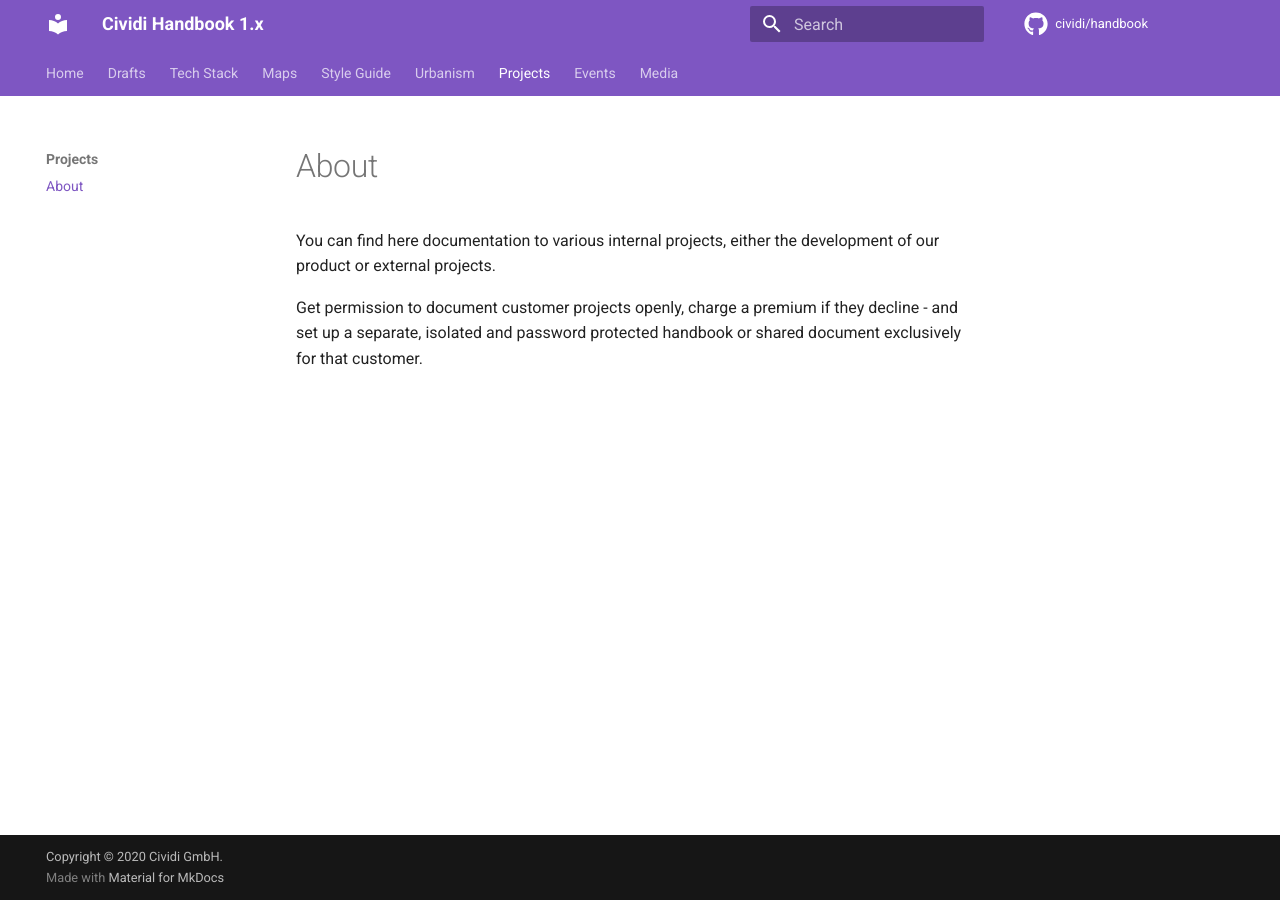
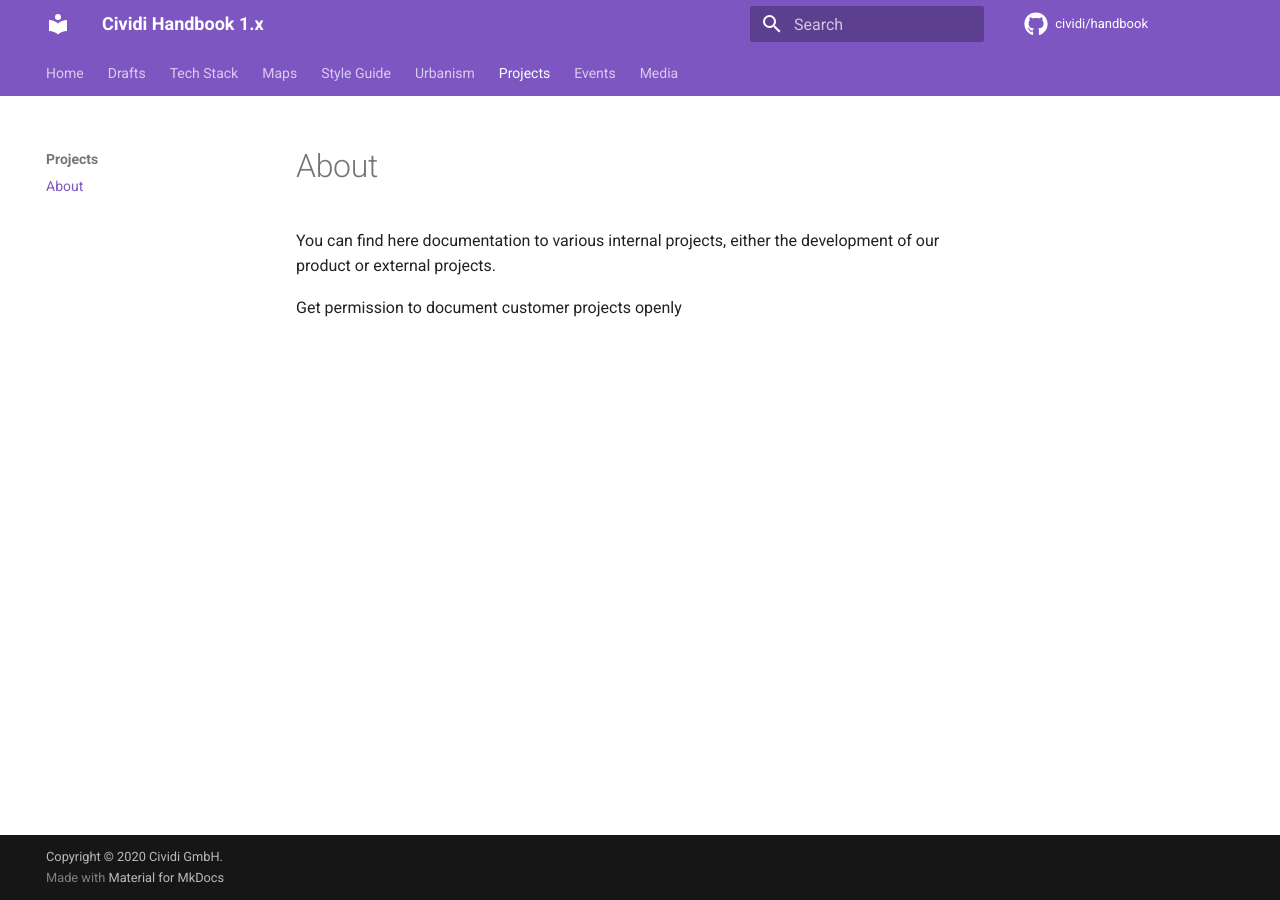
Before and after one commit to cividi/handbook, an MkDocs documentation site: the page built from docs/projects/about.md, in a window 1280 px wide. Built offline with MkDocs 1.6.1 and Material for MkDocs 9.7.7, drawn with Linux system fonts in a browser that asks for light colours; comment, search, counter and statistics services are not loaded; the version menu is left out.

Commit message:
Update about.md

```diff
--- a/docs/projects/about.md
+++ b/docs/projects/about.md
@@ -4,4 +4,4 @@ title: Projetcs/About
 
 You can find here documentation to various internal projects, either the development of our product or external projects.
 
-Get permission to document customer projects openly, charge a premium if they decline - and set up a separate, isolated and password protected handbook or shared document exclusively for that customer.
+Get permission to document customer projects openly
```
